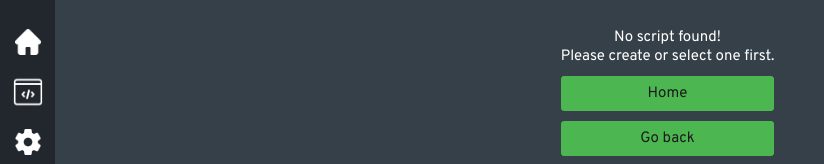
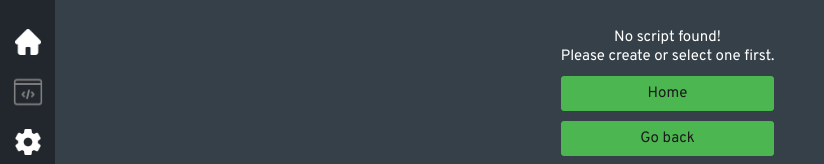
Before and after one commit to NicoHeinola/ActionScripter, a React (Create React App) app in the folder frontend/: page /script-editor in a window 1280 px wide. Shown: the part 308-472 px from the top of the page, without its empty margins (0-824 px from the left). Built offline with nearby package versions, Linux system fonts and the light colour scheme; no server answers; what ldrs would draw is missing.

Commit message:
Added: Script editor navigation button is now disabled if there is no script.

```diff
--- a/frontend/src/components/navigation/NavigationMenu.js
+++ b/frontend/src/components/navigation/NavigationMenu.js
@@ -3,6 +3,9 @@ import { Link, useLocation } from 'react-router-dom';
 import { connect } from 'react-redux';
 
 const NavigationMenu = (props) => {
+    const currentScript = props.currentScript;
+    const scriptIsMissing = currentScript["missing-script"];
+
     const location = useLocation();
     const links = [
         {
@@ -14,13 +17,14 @@ const NavigationMenu = (props) => {
             "text": "Script Editor",
             "icon": "images/icons/script.png",
             "to": "/script-editor",
-            "class": (props.scriptIsModified === true) ? "alert" : ""
+            "class": (props.scriptIsModified === true) ? "alert" : "",
+            "disabled": scriptIsMissing,
         },
         {
             "text": "Settings",
             "icon": "images/icons/settings.png",
             "to": "/settings",
-            "class": ""
+            "class": "",
         },
     ];
 
@@ -29,7 +33,7 @@ const NavigationMenu = (props) => {
             <div className="content">
                 <div className="items">
                     {links.map(link =>
-                        <Link key={link.to} to={link.to} className={"item" + ((location.pathname === link.to) ? " active" : "")}>
+                        <Link key={link.to} to={link.to} className={"item" + ((link.disabled) ? " disabled" : "") + ((location.pathname === link.to) ? " active" : "")}>
                             <div className={"icon-wrapper" + ((link.class) ? ` ${link.class}` : "")}>
                                 <img alt={link.text} className="icon" src={link.icon} />
                             </div>
@@ -44,7 +48,7 @@ const NavigationMenu = (props) => {
 const mapStateToProps = (state) => {
     return {
         scriptIsModified: state.actionScript.scriptIsModified,
-
+        currentScript: state.actionScript.currentScript,
     };
 };
 
--- a/frontend/src/styles/components/navigation/navigationmenu.scss
+++ b/frontend/src/styles/components/navigation/navigationmenu.scss
@@ -81,6 +81,14 @@
 
                 transition: all 0.2s;
 
+                &.disabled {
+                    pointer-events: none;
+
+                    .icon-wrapper {
+                        filter: brightness(0.5);
+                    }
+                }
+
                 &:hover {
                     cursor: pointer;
 
--- a/frontend/src/views/MissingPageView.js
+++ b/frontend/src/views/MissingPageView.js
@@ -12,7 +12,7 @@ const MissingPageView = (props) => {
             exit={{ opacity: 0 }}
             className="missing-page-view page">
             <h1>No page found!</h1>
-            <Link to="#" onClick={() => window.history.back()}><BasicButton>Go back!</BasicButton></Link>
+            <Link to="#" onClick={() => window.history.back()}><BasicButton>Go back</BasicButton></Link>
         </motion.div>
     )
 }
```
